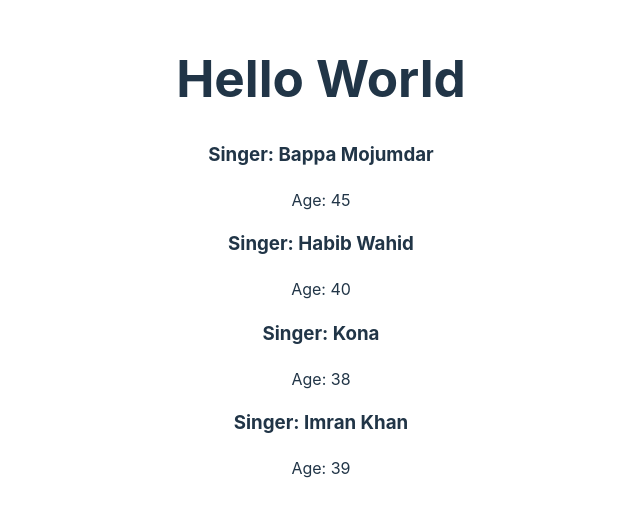
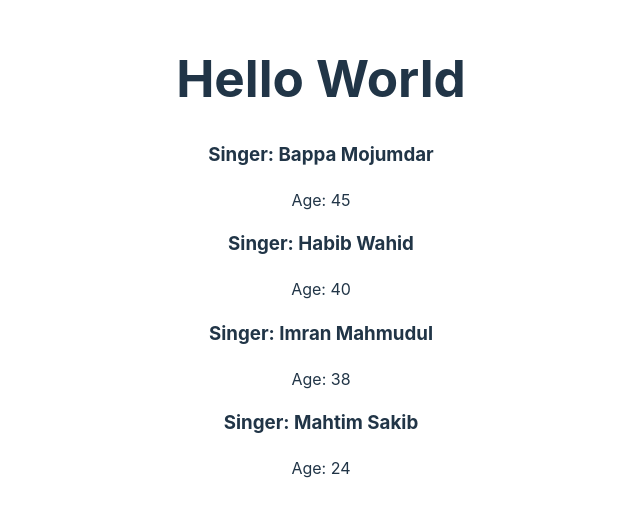
Before and after one commit to AskatAsh/React-JS-Practice, a React (Vite) app in the folder first-react/: page / in a window 1280 px wide. Shown: the part 144-660 px from the top of the page, without its empty margins (319-959 px from the left). Built offline with nearby package versions, Linux system fonts and the light colour scheme.

Commit message:
used object destructuring

```diff
--- a/first-react/src/App.jsx
+++ b/first-react/src/App.jsx
@@ -50,8 +50,8 @@ function App() {
   const singers = [
     {id: 1, name: 'Bappa Mojumdar', age: 45},
     {id: 2, name: 'Habib Wahid', age: 40},
-    {id: 3, name: 'Kona', age: 38},
-    {id: 4, name: 'Imran Khan', age: 39}
+    {id: 3, name: 'Imran Mahmudul', age: 38},
+    {id: 4, name: 'Mahtim Sakib', age: 24}
   ];
   return (
     <>
--- a/first-react/src/Singer.jsx
+++ b/first-react/src/Singer.jsx
@@ -1,9 +1,10 @@
 export default function Singer({singer}){
-    console.log(singer);
+    // console.log(singer);
+    const {name, age} = singer;
     return (
         <div>
-            <h3>Singer: {singer.name}</h3>
-            <p>Age: {singer.age}</p>
+            <h3>Singer: {name}</h3>
+            <p>Age: {age}</p>
         </div>
     )
 }
```
